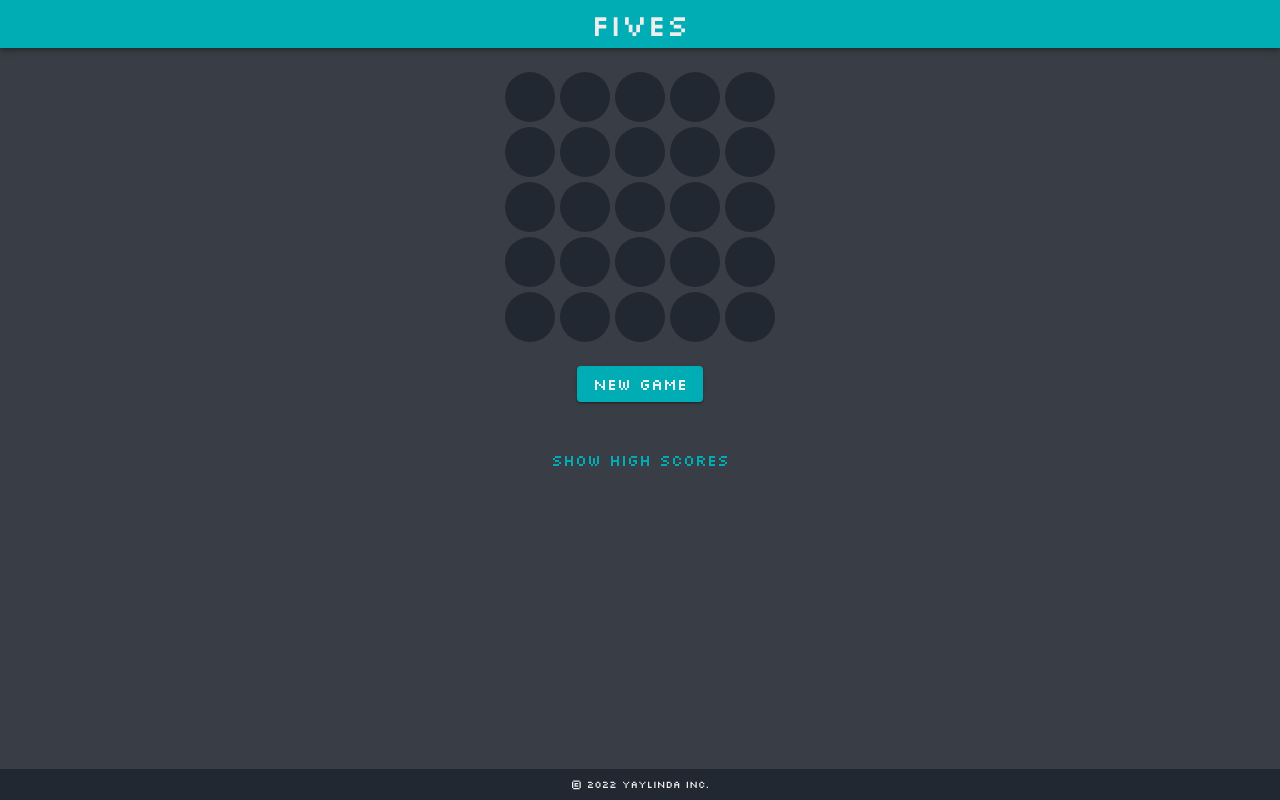
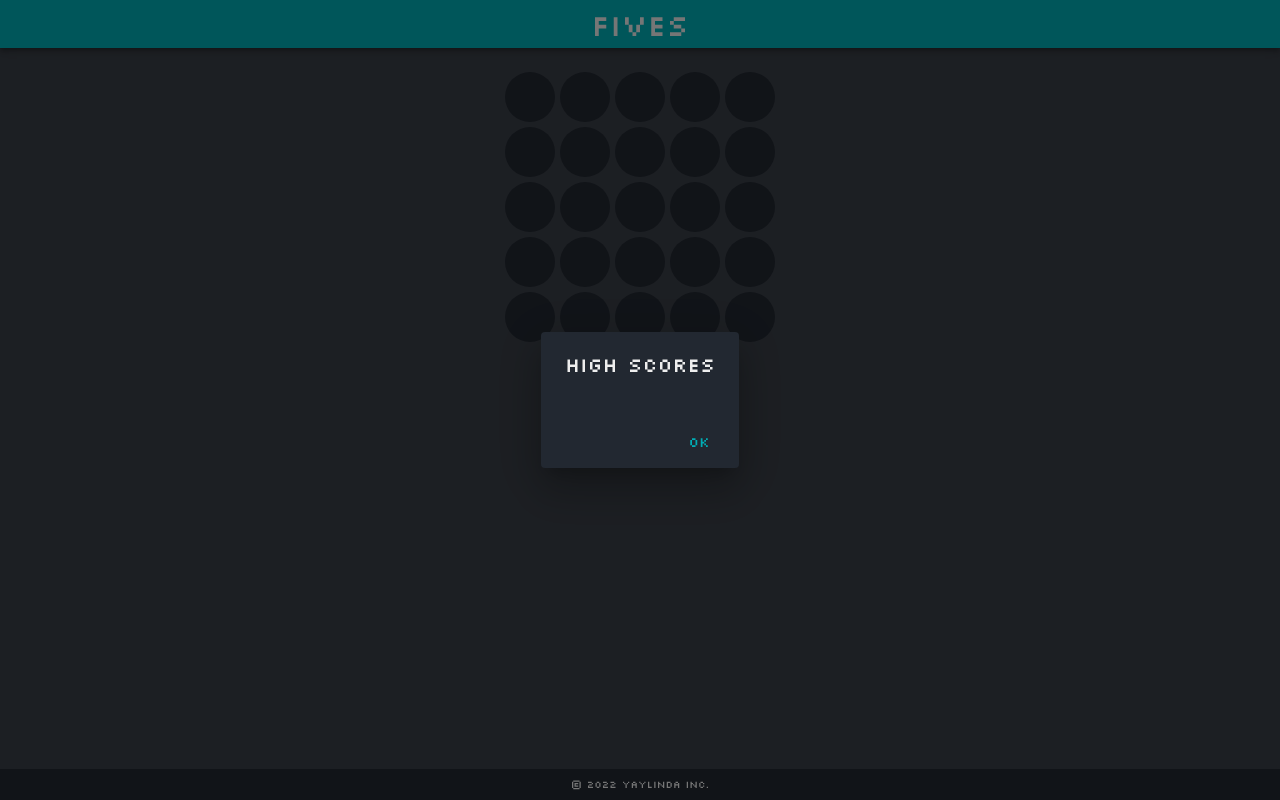
Before and after one commit to yaylinda/react-fives, a React (Create React App) app: page / in a window 1280 px wide. Both pictures are taken after a click on the button "SHOW HIGH SCORES". Built offline with nearby package versions, Linux system fonts and the light colour scheme.

Commit message:
bare bones high scores dialog

```diff
--- a/src/App.tsx
+++ b/src/App.tsx
@@ -15,12 +15,15 @@ import GameOverDialog from "./GameOverDialog";
 import theme, { colors } from "./theme";
 import useUserStore from "./stores/userStore";
 import moment from "moment";
+import useHighScoresStore from "./stores/highScoresStore";
+import HighScoresDialog from "./HighScoresDialog";
 
 const ANIMATION_DURATION = 100;
 
 function App() {
   const { move, restoreState } = useGameStore();
   const { init } = useUserStore();
+  const { openDialog } = useHighScoresStore();
 
   useEffect(() => {
     restoreState();
@@ -85,11 +88,10 @@ function App() {
       </AppBar>
       <Game />
       <Box sx={{ display: "flex", justifyContent: "center", marginTop: 5 }}>
-        <Button>
+        <Button onClick={openDialog}>
           <Typography>Show high scores</Typography>
         </Button>
       </Box>
-      <GameOverDialog />
       <Box
         sx={{
           backgroundColor: colors.DARK,
@@ -106,6 +108,8 @@ function App() {
           fontSize={10}
         >{`© ${moment().year()} YayLinda Inc.`}</Typography>
       </Box>
+      <GameOverDialog />
+      <HighScoresDialog />
     </ThemeProvider>
   );
 }
--- /dev/null
+++ b/src/HighScoresDialog.tsx
@@ -0,0 +1,32 @@
+import {
+  Button,
+  Dialog,
+  DialogActions,
+  DialogContent,
+  DialogContentText,
+  DialogTitle,
+} from "@mui/material";
+import DialogTransition from "./DialogTransition";
+import useHighScoresStore from "./stores/highScoresStore";
+import { colors } from "./theme";
+
+function HighScoresDialog() {
+  const { showDialog, openDialog, closeDialog } = useHighScoresStore();
+
+  return (
+    <Dialog
+      open={showDialog}
+      TransitionComponent={DialogTransition}
+      keepMounted
+      onClose={openDialog}
+    >
+      <DialogTitle sx={{ color: colors.LIGHT }}>High Scores</DialogTitle>
+      <DialogContent></DialogContent>
+      <DialogActions sx={{ justifyContent: "flex-end" }}>
+        <Button onClick={closeDialog}>OK</Button>
+      </DialogActions>
+    </Dialog>
+  );
+}
+
+export default HighScoresDialog;
--- a/src/stores/highScoresStore.ts
+++ b/src/stores/highScoresStore.ts
@@ -2,15 +2,21 @@ import create from "zustand";
 import { HighScore } from "../types";
 
 interface HighScoresState {
+  showDialog: boolean;
   loading: boolean;
   scores: HighScore[];
+  openDialog: () => void;
+  closeDialog: () => void;
   addHighScore: (highScore: HighScore) => void;
   fetchHighScores: () => void;
 }
 
 const useHighScoresStore = create<HighScoresState>()((set, get) => ({
+  showDialog: false,
   loading: false,
   scores: [],
+  openDialog: () => set((state) => ({ ...state, showDialog: true })),
+  closeDialog: () => set((state) => ({ ...state, showDialog: false })),
   addHighScore: () => set((state) => state),
   fetchHighScores: () => set((state) => state),
 }));
```
